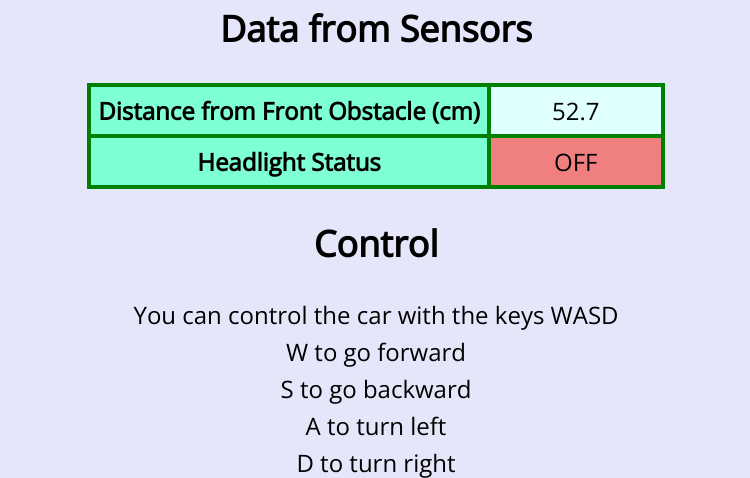
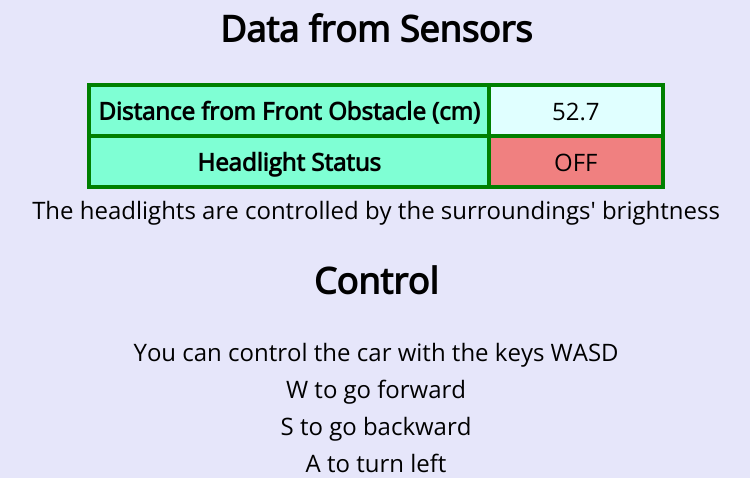
Before and after one commit to PongDev/Embed-Sys-Lab-Final-Project-Web-Buggy, a Python web app: template Server/templates/index.html in a window 1280 px wide. Shown: the part 131-609 px from the top of the page, without its empty margins (264-1014 px from the left). Run offline with Jinja, Linux system fonts and the light colour scheme; the template is opened without the code that fills it, so the values that code supplies are empty.

Commit message:
minor explanation

```diff
--- a/Server/static/app.js
+++ b/Server/static/app.js
@@ -16,6 +16,8 @@
     else if (name == 'd' || name == 'D') {
         turnRight();
     }
+
+
     else if (name == 'e' || name == 'E'){
         setLight(0)
     }
--- a/Server/templates/index.html
+++ b/Server/templates/index.html
@@ -22,7 +22,7 @@
         <td id="light" class="redback">OFF</td>
       </tr>
     </table>
-
+    <p>The headlights are controlled by the surroundings' brightness</p>
     <h2>Control</h2>
     <p>You can control the car with the keys WASD</p>
     <p>W to go forward</p>
```
